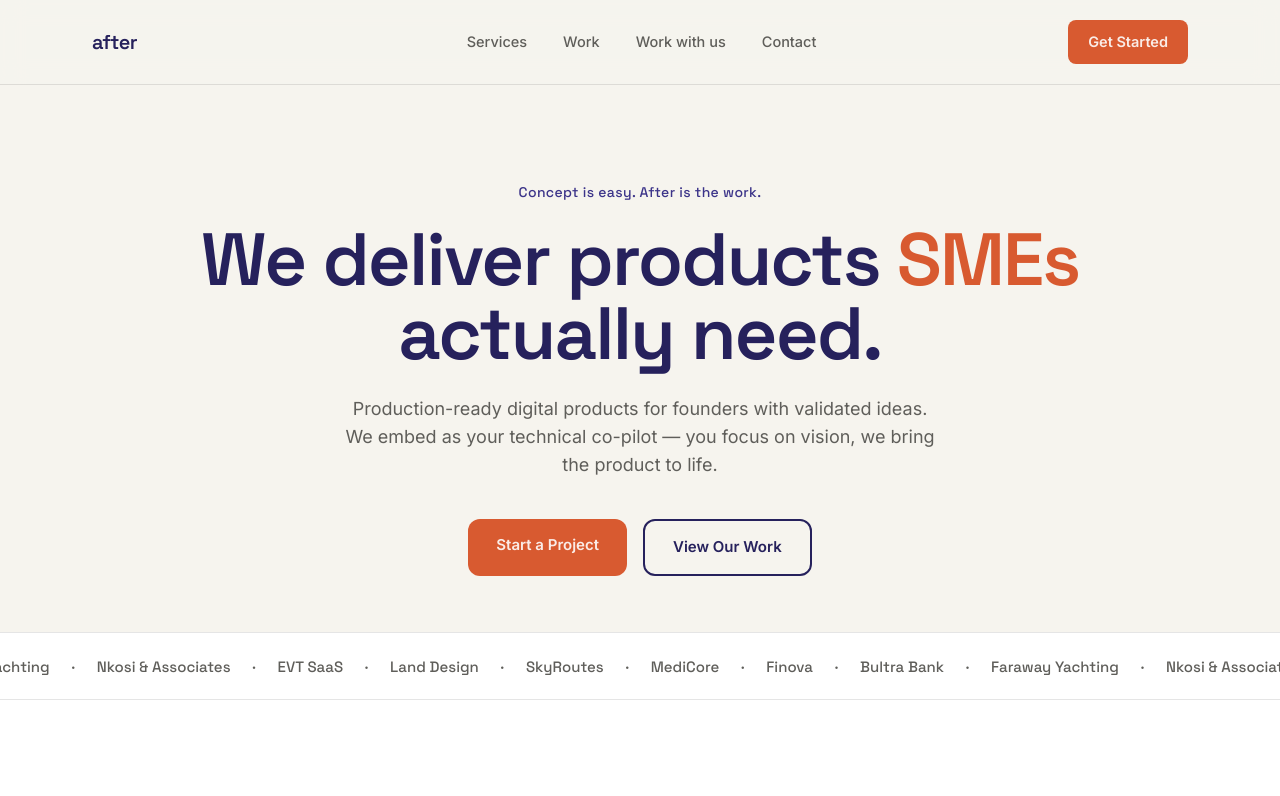
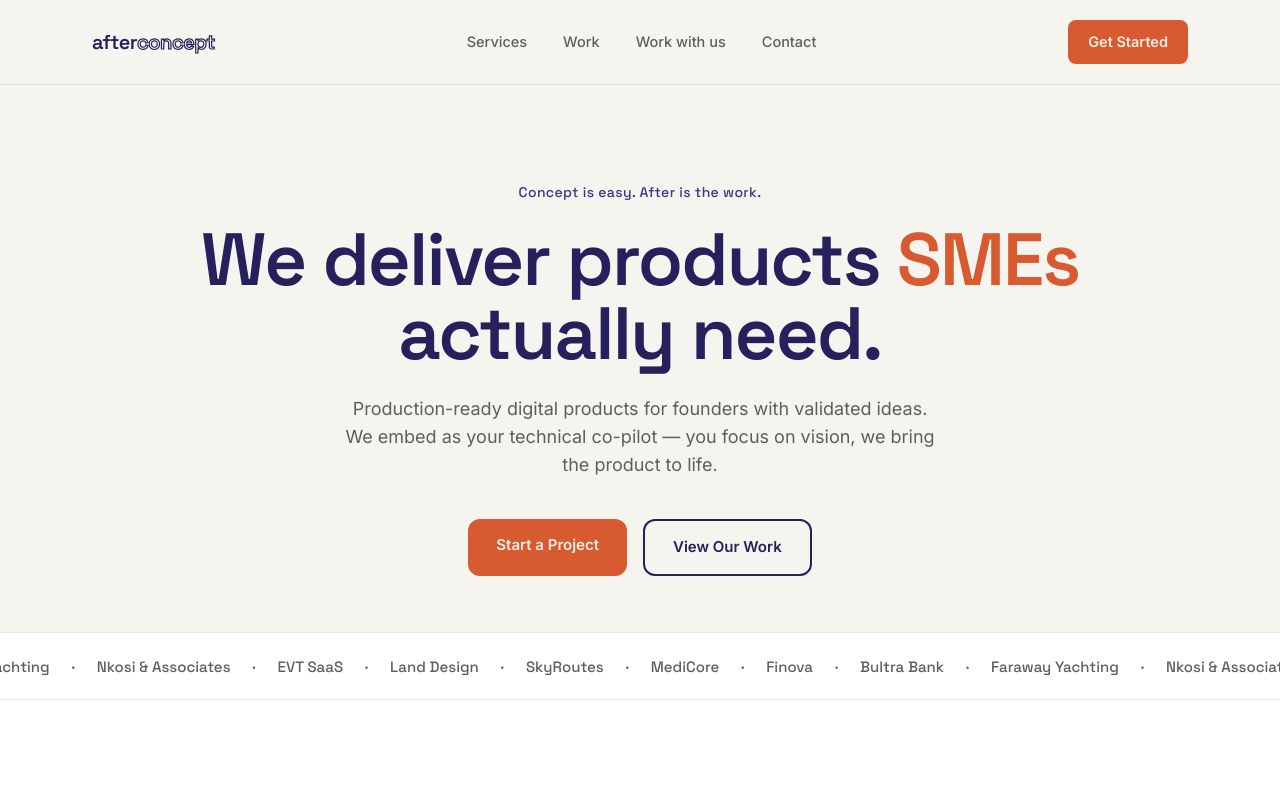
Before and after one commit to uzairr/after-concept-website, a Next.js app: page / in a window 1280 px wide. Shown: the top 796 px of the page. Built offline with nearby package versions, Linux system fonts and the light colour scheme.

Commit message:
Convert website to Next.js

```diff
--- a/app/globals.css
+++ b/app/globals.css
@@ -13,7 +13,7 @@
 
 @layer utilities {
   .logo-outline {
-    -webkit-text-stroke: 1.2px var(--tw-colors-indigo-900);
+    -webkit-text-stroke: 1.2px theme('colors.indigo.900');
   }
   .logo-outline-white {
     -webkit-text-stroke: 1.2px #fff;
```
